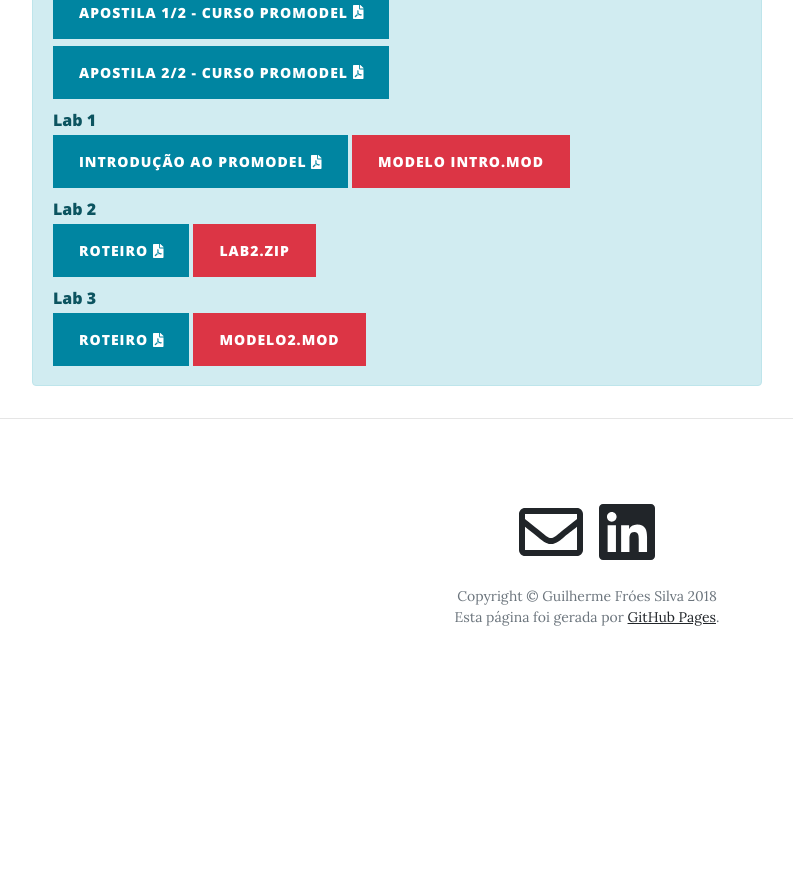
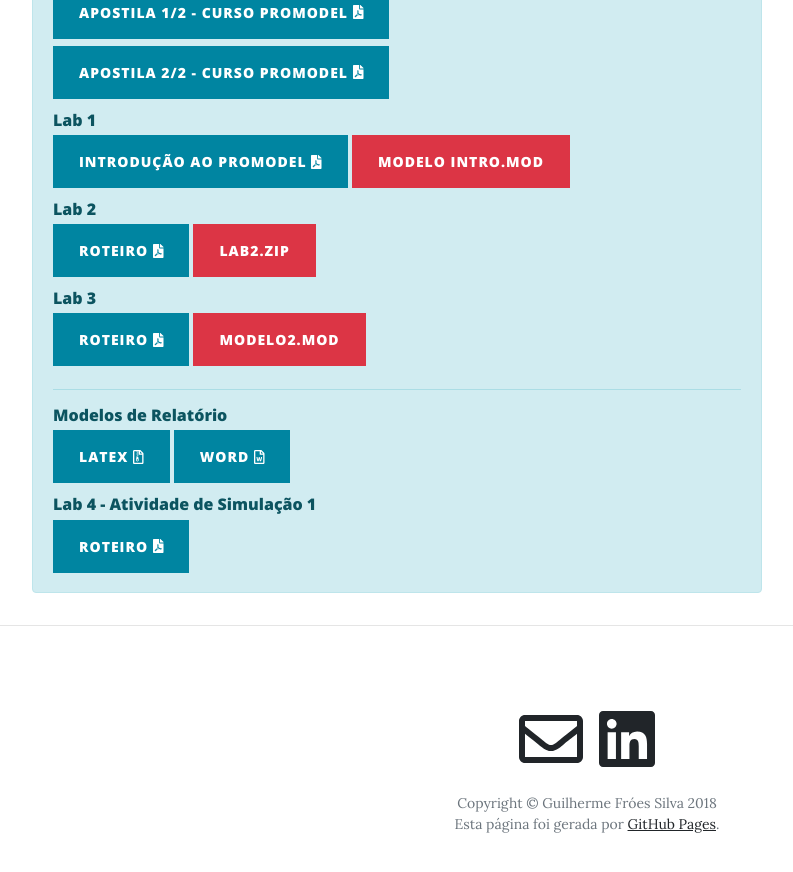
Before and after one commit to GuilhermeFroes/GuilhermeFroes.github.io, a Jekyll site: the page built from modules/laboratorioSim.html, in a window 1280 px wide and 900 px high, scrolled down 1443 px. Shown: the top 872 px of the window, without its empty margins (53-846 px from the left). Built offline with Jekyll 4.4.1, drawn with Linux system fonts in a browser that asks for light colours; nearby versions of some CDN libraries; before the commit the page ends 2136 px from its top, so only the background shows below that.

Commit message:
lab4 LSS

```diff
--- a/modules/laboratorioSim.html
+++ b/modules/laboratorioSim.html
@@ -68,5 +68,20 @@ Introdução à teoria de simulação de sistemas de eventos discretos. Geraçã
   <h6>Lab 3</h6>
   <a class="btn btn-primary module-file pdf" target="_blank" href="{{site.baseurl}}/modules/laboratorioSim/Lab-3.pdf">Roteiro</a>
   <a class="btn btn-danger module-file" target="_blank" href="{{site.baseurl}}/modules/laboratorioSim/Modelo2.mod">Modelo2.mod</a>
+  <hr>
+  <h6>Modelos de Relatório</h6>
+  <a class="btn btn-primary module-file zip" target="_blank" href="{{site.baseurl}}/modules/laboratorioSim/modelo-relatorio-tex.zip">LaTeX</a>
+  <a class="btn btn-primary module-file docx" target="_blank" href="{{site.baseurl}}/modules/laboratorioSim/modelo-relatorio.docx">Word</a>
+  <h6>Lab 4 - Atividade de Simulação 1</h6>
+  <a class="btn btn-primary module-file pdf" target="_blank" href="{{site.baseurl}}/modules/laboratorioSim/LSS-Lab-4.pdf">Roteiro</a>
+
+  <!-- <h6>Lab 5 - Atividade de Simulação 2</h6>
+  <a class="btn btn-primary module-file pdf" target="_blank" href="{{site.baseurl}}/modules/laboratorioSim/Lab-5.pdf">Roteiro</a>
+
+  <h6>Lab 6 - Atividade de Simulação 3</h6>
+  <a class="btn btn-primary module-file pdf" target="_blank" href="{{site.baseurl}}/modules/laboratorioSim/Lab-6.pdf">Roteiro</a>
+
+  <h6>Lab 7 - Atividade de Simulação 4</h6>
+  <a class="btn btn-primary module-file pdf" target="_blank" href="{{site.baseurl}}/modules/laboratorioSim/Lab-7.pdf">Roteiro</a> -->
 
 </div>
--- a/modules/progRobos.html
+++ b/modules/progRobos.html
@@ -8,7 +8,7 @@ subtitle: PUCRS
 
 <!-- Breadcrumb -->
 {% include breadcrumb_mod.html %}
-<a class="btn btn-primary pdf" target="_blank" href="https://progrobosguilherme.webnode.com/">Site compatível com IE6</a>
+<a class="btn btn-primary link" target="_blank" href="https://progrobosguilherme.webnode.com/">Site compatível com IE6</a>
 
 
 <h2>Ementa</h2>
```
Also changed, not shown: other parts of modules/progRobos.html (+1 -1 lines), 9 other files.
